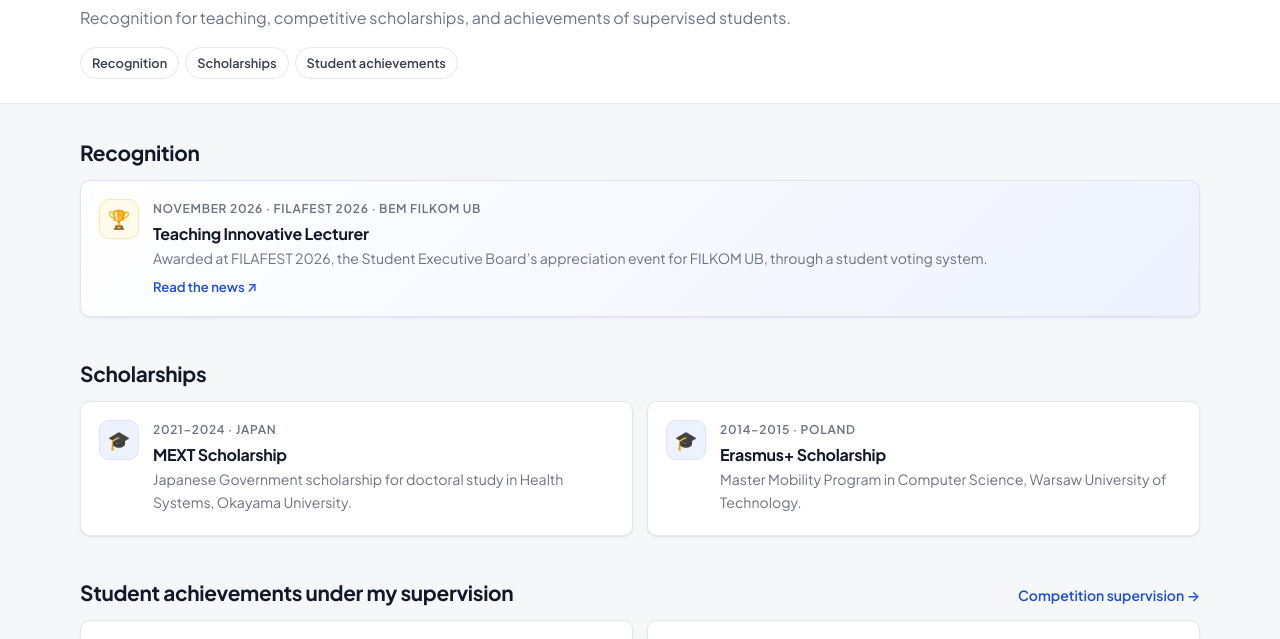
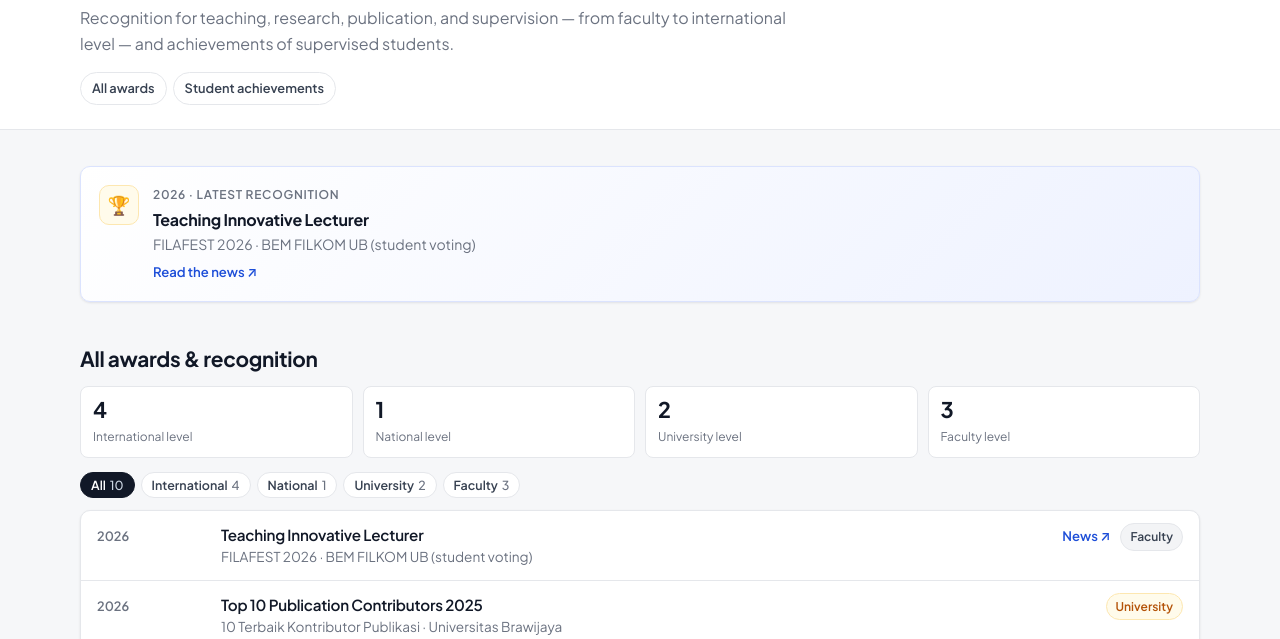
Before and after one commit to yuita-as/yuita-as.github.io, a plain HTML site: page awards.html in a window 1280 px wide. Shown: the part 161-800 px from the top of the page. Drawn offline with Linux system fonts and the light colour scheme.

Commit message:
updated_awards

```diff
--- /dev/null
+++ b/awards-data.js
@@ -0,0 +1,17 @@
+/* Awards & recognition. Add a new award by copying one line.
+   level: "International", "National", "University", or "Faculty"
+   featured: true shows the award as the highlighted card at the top of awards.html */
+window.AWARDS = [
+  { year: "2026", title: "Teaching Innovative Lecturer", issuer: "FILAFEST 2026 · BEM FILKOM UB (student voting)", level: "Faculty", featured: true,
+    url: "https://filkom.ub.ac.id/2026/11/12/apresiasi-dedikasi-bem-filkom-ub-gelar-filafest-2026-melalui-sistem-voting-mahasiswa/" },
+  { year: "2026", title: "Top 10 Publication Contributors 2025", issuer: "10 Terbaik Kontributor Publikasi · Universitas Brawijaya", level: "University" },
+  { year: "2026", title: "Agen Perubahan (Change Agent)", issuer: "Faculty of Computer Science, Universitas Brawijaya", level: "Faculty",
+    url: "https://filkom.ub.ac.id/2026/10/06/menyapa-dengan-setara-filkom-heart-hadirkan-komunikasi-inklusif-di-ruang-kuliah/" },
+  { year: "2025", title: "Best Presenter", issuer: "10th International Conference on Sustainable Information Engineering and Technology (SIET)", level: "International" },
+  { year: "2022", title: "Indonesia Top 5000 Scientists", issuer: "AD Scientific Index 2022", level: "National" },
+  { year: "2021", title: "MEXT Scholarship", issuer: "Ministry of Education, Culture, Sports, Science and Technology, Japan · Ph.D., Okayama University", level: "International" },
+  { year: "2020", title: "Top 200 Lecturers, UB Lecturer Ranking 2020", issuer: "Peringkat Dosen · Universitas Brawijaya", level: "University" },
+  { year: "2020", title: "Dosen Penggerak Pembimbingan Skripsi", issuer: "Thesis-supervision champion lecturer · Faculty of Computer Science, Universitas Brawijaya", level: "Faculty" },
+  { year: "2017", title: "Best Presenter", issuer: "International Symposium on Computational and Business Intelligence (ISCBI)", level: "International" },
+  { year: "2014", title: "Erasmus Mundus Scholarship — Master Mobility", issuer: "Warsaw University of Technology, Poland (2014–2015)", level: "International" }
+];
--- a/awards.html
+++ b/awards.html
@@ -15,33 +15,23 @@
     <div class="wrap">
       <p class="crumbs"><a href="index.html">Home</a> / Awards</p>
       <h1>Awards &amp; achievements</h1>
-      <p class="lead">Recognition for teaching, competitive scholarships, and achievements of supervised students.</p>
-      <nav class="subnav"><a href="#recognition">Recognition</a><a href="#scholarships">Scholarships</a><a href="#students">Student achievements</a></nav>
+      <p class="lead">Recognition for teaching, research, publication, and supervision — from faculty to international level — and achievements of supervised students.</p>
+      <nav class="subnav"><a href="#awards">All awards</a><a href="#students">Student achievements</a></nav>
     </div>
   </section>
 
-  <section class="section" id="recognition">
+  <section class="section">
     <div class="wrap">
-      <div class="section-head"><div><h2>Recognition</h2></div></div>
-      <div class="card award feature">
-        <span class="icon">🏆</span>
-        <div>
-          <span class="kicker">November 2026 · FILAFEST 2026 · BEM FILKOM UB</span>
-          <h3>Teaching Innovative Lecturer</h3>
-          <p>Awarded at FILAFEST 2026, the Student Executive Board’s appreciation event for FILKOM UB, through a student voting system.</p>
-          <a href="https://filkom.ub.ac.id/2026/11/12/apresiasi-dedikasi-bem-filkom-ub-gelar-filafest-2026-melalui-sistem-voting-mahasiswa/">Read the news ↗</a>
-        </div>
-      </div>
+      <div class="card award feature" id="featured"></div>
     </div>
   </section>
 
-  <section class="section" id="scholarships">
+  <section class="section" id="awards">
     <div class="wrap">
-      <div class="section-head"><div><h2>Scholarships</h2></div></div>
-      <div class="grid g2">
-        <div class="card award"><span class="icon blue">🎓</span><div><span class="kicker">2021–2024 · Japan</span><h3>MEXT Scholarship</h3><p>Japanese Government scholarship for doctoral study in Health Systems, Okayama University.</p></div></div>
-        <div class="card award"><span class="icon blue">🎓</span><div><span class="kicker">2014–2015 · Poland</span><h3>Erasmus+ Scholarship</h3><p>Master Mobility Program in Computer Science, Warsaw University of Technology.</p></div></div>
-      </div>
+      <div class="section-head"><div><h2>All awards &amp; recognition</h2></div></div>
+      <div class="sv-stats" id="levels"></div>
+      <div class="year-chips" id="level-chips"></div>
+      <div class="list" id="award-list"></div>
     </div>
   </section>
 
@@ -52,10 +42,41 @@
     </div>
   </section>
 </main>
+<script src="awards-data.js"></script>
 <script src="supervision-extra.js"></script>
 <script>
 (function () {
-  var e = window.svEsc;
+  var e = window.svEsc, A = window.AWARDS, current = 'all';
+  var LEVELS = ['International', 'National', 'University', 'Faculty'];
+  var COLOR = { International: 'blue', National: 'green', University: 'amber', Faculty: '' };
+  var n = function (l) { return A.filter(function (a) { return a.level === l; }).length; };
+
+  var f = A.filter(function (a) { return a.featured; })[0];
+  if (f) document.getElementById('featured').innerHTML = '<span class="icon">🏆</span><div><span class="kicker">' + e(f.year) + ' · Latest recognition</span><h3>' + e(f.title) + '</h3><p>' + e(f.issuer) + '</p>' + (f.url ? '<a href="' + e(f.url) + '">Read the news ↗</a>' : '') + '</div>';
+  else document.getElementById('featured').closest('.section').remove();
+
+  document.getElementById('levels').innerHTML = LEVELS.map(function (l) {
+    return '<div class="metric"><b>' + n(l) + '</b><span>' + l + ' level</span></div>';
+  }).join('');
+
+  function chips() {
+    document.getElementById('level-chips').innerHTML = ['all'].concat(LEVELS).filter(function (l) { return l === 'all' || n(l); }).map(function (l) {
+      return '<button data-l="' + l + '"' + (l === current ? ' class="on"' : '') + '>' + (l === 'all' ? 'All' : l) + '<b>' + (l === 'all' ? A.length : n(l)) + '</b></button>';
+    }).join('');
+  }
+  function list() {
+    var rows = A.filter(function (a) { return current === 'all' || a.level === current; })
+      .sort(function (a, b) { return b.year.localeCompare(a.year); });
+    document.getElementById('award-list').innerHTML = rows.map(function (a) {
+      return '<div class="row"><span class="when">' + e(a.year) + '</span><div><h3>' + e(a.title) + '</h3><p>' + e(a.issuer) + '</p></div>' +
+        '<span class="end">' + (a.url ? '<a href="' + e(a.url) + '" style="margin-right:10px">News ↗</a>' : '') + '<span class="chip ' + COLOR[a.level] + '">' + e(a.level) + '</span></span></div>';
+    }).join('');
+  }
+  document.getElementById('level-chips').addEventListener('click', function (ev) {
+    var b = ev.target.closest('button'); if (!b) return; current = b.dataset.l; chips(); list();
+  });
+  chips(); list();
+
   document.getElementById('student-awards').innerHTML = window.COMPETITIONS.map(function (x) {
     return '<div class="card award"><span class="icon green">★</span><div><span class="kicker">' + e(x.date) + '</span><h3>' + e(x.result) + ' · ' + e(x.event) + '</h3><p>' + e(x.title) + '</p><p><b style="color:var(--text)">' + e(x.team) + '</b></p>' + (x.url ? '<a href="' + e(x.url) + '">News ↗</a>' : '') + '</div></div>';
   }).join('');
```
Also changed, not shown: bio.html (+1 -1 lines), cv.html (+10 -3 lines), index.html (+2 -2 lines), 1 other file.
